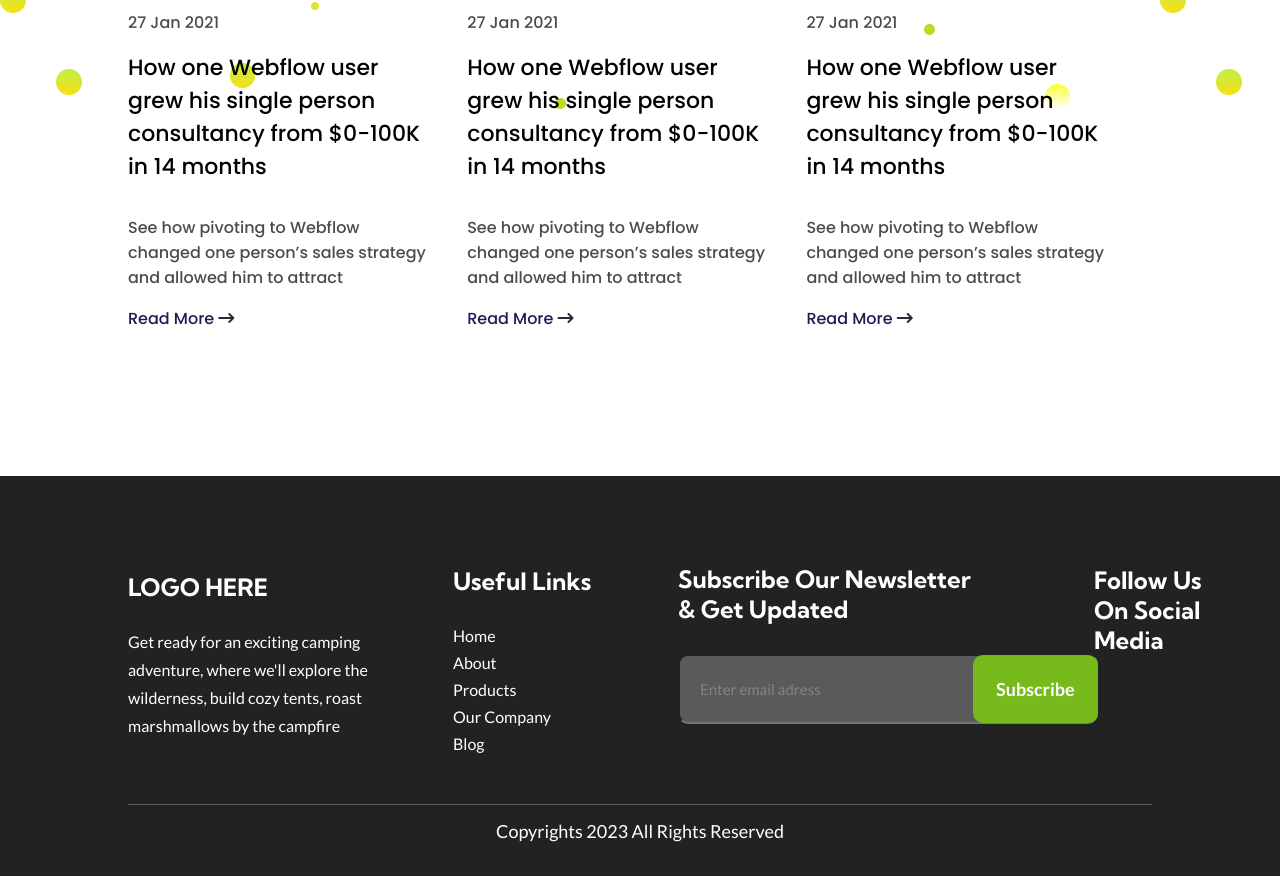
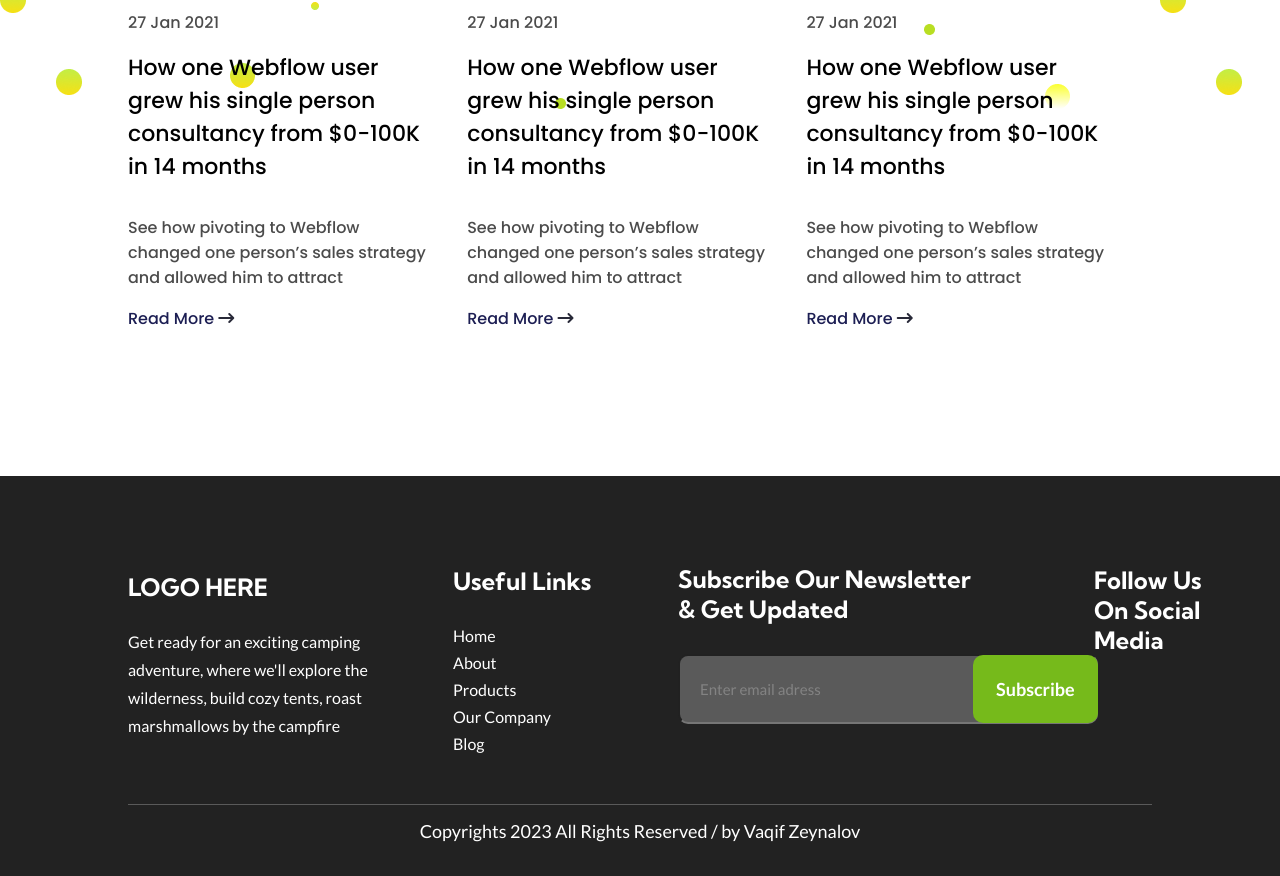
Before and after one commit to vaqifzyv/Adrenalin-Sport-Project, a plain HTML site: page index.html in a window 1280 px wide. Shown: the part 5626-6502 px from the top of the page. Drawn offline with Linux system fonts and the light colour scheme; a web font is replaced by a local one.

Commit message:
All Files Added

```diff
--- a/index.html
+++ b/index.html
@@ -3,6 +3,7 @@
   <head>
     <meta charset="UTF-8" />
     <meta name="viewport" content="width=device-width, initial-scale=1.0" />
+    <meta name="author" content="Vaqif Zeynalov" />
     <title>Adrenaline Sport</title>
     <link rel="stylesheet" href="style.css" />
     <link rel="preconnect" href="https://fonts.googleapis.com" />
@@ -461,7 +462,9 @@
         </div>
       </div>
 
-      <div class="footer-copy">Copyrights 2023 All Rights Reserved</div>
+      <div class="footer-copy">
+        Copyrights 2023 All Rights Reserved / by Vaqif Zeynalov
+      </div>
     </footer>
   </body>
 </html>
```
